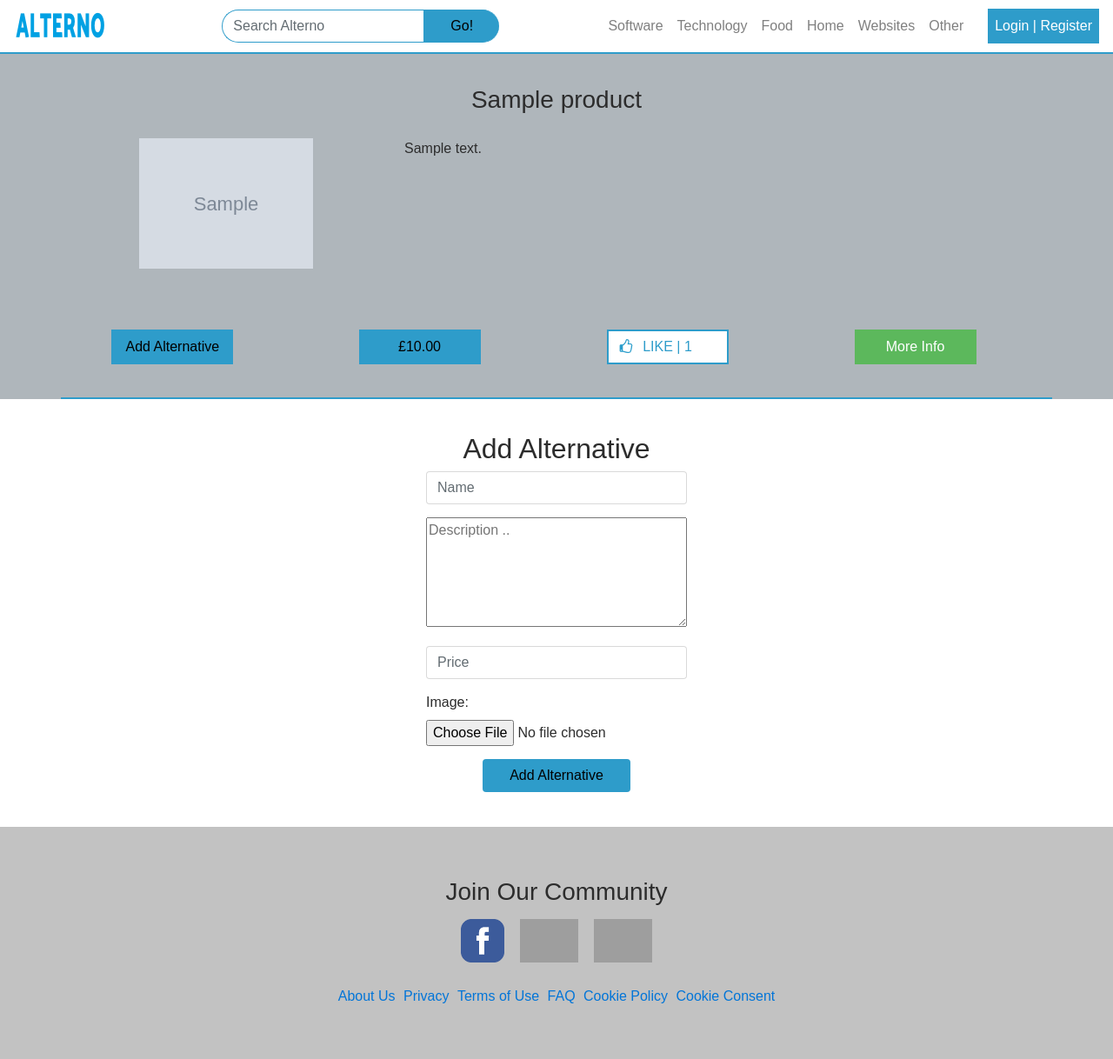
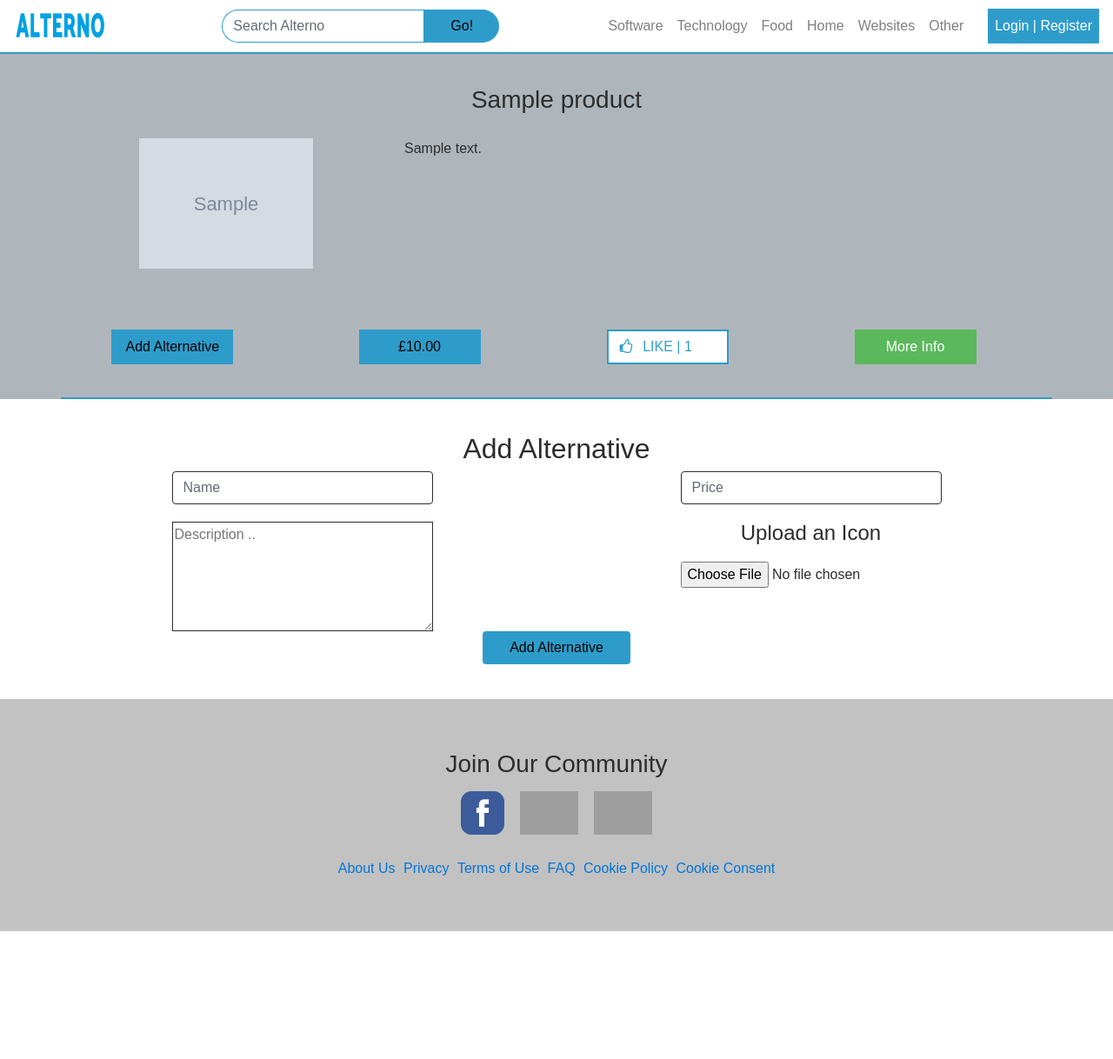
Before and after one commit to kylehigginson11/alterno, a Django app: page /product/1/ in a window 1280 px wide. Shown: the whole page at 87% size. After the commit the page ends 1071 px from the top, so only its background shows below. Run offline with Django 3.2, Linux system fonts and the light colour scheme; tables that the repository leaves empty hold one stand-in row (values such as "Sample post"); grey boxes marked "Sample" are stand-in pictures; some libraries are stand-ins or nearby versions; grey boxes are pictures that could not be loaded.

Commit message:
catgeory changes

```diff
--- a/alternosite/static/css/productdetail.css
+++ b/alternosite/static/css/productdetail.css
@@ -1,5 +1,25 @@
 p {
     font-size: 16px;
+}
+
+#addAlternative input{
+    border-color: #2c2c2c;
+    width: 300px;
+    display: block;
+    margin: auto;
+    margin-bottom: 20px;
+}
+
+#addAlternative textarea{
+    border-color: #2c2c2c;
+    width: 300px;
+    display: block;
+    margin: auto;
+}
+
+#addAlternative h4{
+    text-align: center;
+    margin-bottom: 20px;
 }
 
 #alternatives-section.container {
@@ -93,16 +113,7 @@ a.morelink {
 }
 
 .add-alt-form {
-    max-width: 300px;
-    margin: auto;
-}
-
-.add-alt-form input {
-    margin-bottom: 15px;
-}
-
-.add-alt-form textarea {
-    margin-bottom: 15px;
+    width: 100%;
 }
 
 .add-alt-form h2 {
--- a/alternosite/templates/productdetail.html
+++ b/alternosite/templates/productdetail.html
@@ -73,22 +73,28 @@
         </div>
     </section>
 
-    <section>
+    <section id="addAlternative">
 
         <div class="container">
             <div class="row">
 
                 <form class="add-alt-form" id="altForm" enctype="multipart/form-data">{% csrf_token %}
                     <h2>Add Alternative</h2>
+                    <div class="row">
+                        <div class="col-md-6">
                             <input type="text" id="altName" name="name" class="form-control" placeholder="Name"
                                    required>
-                    <textarea class="span6" rows="5" placeholder="Description .." style="width: 100%"
+                            <textarea class="span6" rows="5" placeholder="Description .."
                                       name="description"></textarea>
+                        </div>
+                        <div class="col-md-6">
                             <input type="number" id="altPrice" name="price" class="form-control" placeholder="Price">
-                    <label for="Altimage" class="">Image:</label>
+                            <h4 class="">Upload an Icon</h4>
                             <input id="Altimage" type="file" class="" name="image">
                             <input name="productID" type="number" style="display: none" id="productID" placeholder="ID"
                                    value="{{ main_product.id }}">
+                        </div>
+                    </div>
                     <button class="btn btn-join add-alt-button" type="submit">Add Alternative</button>
                 </form>
                 <p style="color: green; display: none" id="successP">Product Added!</p>
--- a/alternosite/urls.py
+++ b/alternosite/urls.py
@@ -20,6 +20,7 @@ urlpatterns = [
     # API URLS
     url(r'^api/(?P<product>[\w-]+)/like/$', ProductLikeAPIToggle.as_view(), name='like-api-toggle'),
     url(r'^api/add_alternative/$', AddAlternative.as_view(), name='add-alt-api'),
+    url(r'^api/pop_list/(?P<sub_id>[\w-]+)/$', views.PopularItemsList.as_view(), name='pop-list-api'),
 ]
 
 # media urls
--- a/alternosite/views/views.py
+++ b/alternosite/views/views.py
@@ -1,4 +1,5 @@
 from django.contrib.auth.decorators import login_required
+from django.contrib.auth.forms import PasswordChangeForm
 from django.db.models import Q, Count
 from django.http import HttpResponseRedirect
 from django.shortcuts import render, get_object_or_404, redirect
@@ -12,8 +13,8 @@ from rest_framework.views import APIView
 from rest_framework import authentication, permissions
 
 # alternosite imports
-from alternosite.models import Product, SubCategory, Category
-from alternosite.serializers import ProductListSerializer
+from alternosite.models import Product, SubCategory, Category, ProductLine
+from alternosite.serializers import ProductListSerializer, PopularItemsSerializer
 
 
 def index(request):
@@ -83,9 +84,11 @@ def account(request, **kwargs):
     user = request.user
     product_likes = Product.objects.filter(likes=user)
     added = Product.objects.filter(user=user)
+    form = PasswordChangeForm(request.user)
     context = {'user': user,
                'liked_products': product_likes,
-               'added': added}
+               'added': added,
+               'form': form}
     return render(request, 'account.html', context)
 
 
@@ -97,11 +100,14 @@ def category(request, **kwargs):
         dict_ = dict()
         subs = sub_categories.filter(category__name=cat.name)
         list_ = list()
+        sub_dict = dict()
         for sub in subs:
             list_.append(sub.name)
+            sub_dict[sub.id] = sub.name
         dict_['name'] = cat.name
-        dict_['subs'] = list_
+        dict_['subs'] = sub_dict
         context.append(dict_)
+    print(context)
     return render(request, 'categories.html', {'categories': context})
 
 
@@ -171,7 +177,6 @@ class ProductAutocompleteList(APIView):
     """
     List of products that contain the 'term' passed in as a GET.
     """
-
     def get(self, request, **kwargs):
         q = request.GET.get('term', '')
         products = Product.objects.filter(Q(name__icontains=q))
@@ -179,3 +184,19 @@ class ProductAutocompleteList(APIView):
         serializer = ProductListSerializer(products, many=True)
 
         return Response(serializer.data)
+
+
+class PopularItemsList(APIView):
+
+    def get(self, request, **kwargs):
+        sub_cat = SubCategory.objects.get(id=kwargs['sub_id'])
+        qry_set = ProductLine.objects.filter(sub_category=sub_cat)[:5]
+
+        serializer = PopularItemsSerializer(qry_set, many=True)
+
+        return Response(serializer.data)
+
+
+def product_line(request, **kwargs):
+    product_line = ProductLine.objects.get(kwargs['product_line'])
+    return render(request, 'productdetail.html', {'main_product': product, 'product_line': product_line})
```
Also changed, not shown: alternosite/serializers.py (+7 -0 lines), alternosite/static/css/account.css (+22 -8 lines), alternosite/static/css/categories.css (+23 -0 lines), alternosite/templates/account.html (+30 -7 lines), alternosite/templates/categories.html (+23 -5 lines). Lines whose indentation alone changed are shown as unchanged.
